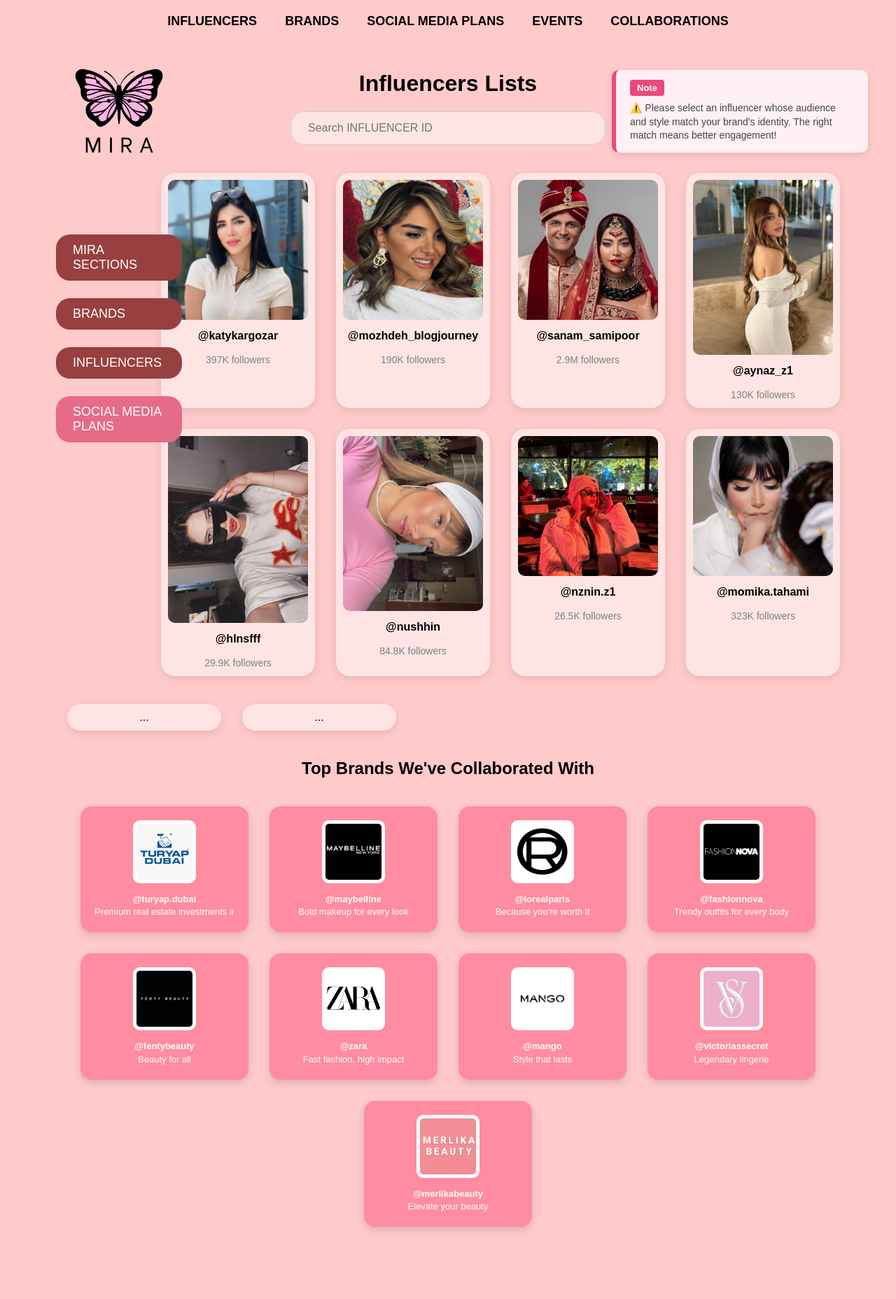
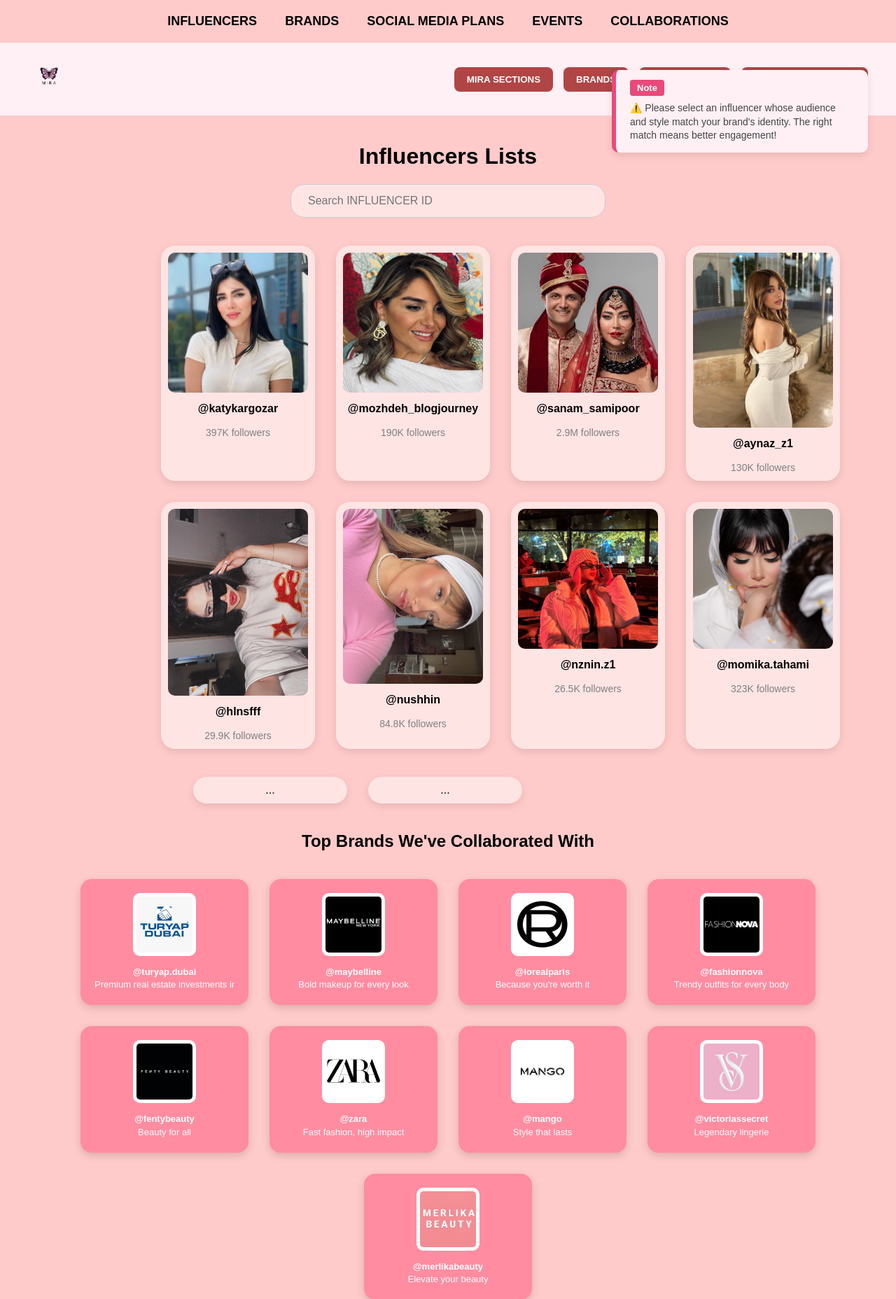
Before and after one commit to melikayar/socialmira, a Flask app: page / in a window 1280 px wide. Shown: the top 1856 px of the page at 70% size. Before the commit the page ends 1759 px from the top, so only its background shows below. Run offline with Flask 3, Linux system fonts and the light colour scheme.

Commit message:
Sidebar reduced size

```diff
--- a/app/static/css/home.css
+++ b/app/static/css/home.css
@@ -24,36 +24,30 @@
   /* Sol Menü */
   .sidebar {
   position: absolute;
-  top: 20px;
-  left: 20px;
+  top: 120px;
+  left: 10px;
   display: flex;
   flex-direction: column;
-  align-items: center;
-  gap: 25px;
+  gap: 8px;
+  z-index: 10;
 }
-
-.sidebar-logo {
-  width: 300px;
-  height: auto;
-  margin-bottom: -10px;
-}
-
 
 .sidebar button {
   background-color: #984040;
   color: white;
   border: none;
-    padding: 12px 24px;
-    border-radius: 20px;
-    font-size: 18px;
+  padding: 8px 14px;
+  border-radius: 12px;
+  font-size: 14px;
   cursor: pointer;
-    width: 180px;
+  width: 130px;
   text-align: left;
 }
 
 .sidebar button:last-child {
   background-color: #E66B88;
 }
+
 
   /* Başlık */
   h1 {
@@ -173,6 +167,9 @@
     border-radius: 10px;
 
 }
+.influencer-list {
+  margin-left: 180px; /* Sol menüye çarpmaması için boşluk */
+}
 
 .brand-list {
   display: flex;
@@ -187,9 +184,10 @@
   color: #333;
   margin-top: 5px;
   display: -webkit-box;
-  -webkit-line-clamp: 2;       /* En fazla 2 satır */
+ -webkit-line-clamp: 2;
  -webkit-box-orient: vertical;
   overflow: hidden;
+
   text-align: center;
 }
 
@@ -263,9 +261,10 @@
   margin: 0;
   line-height: 1.4;
   display: -webkit-box;
-  -webkit-line-clamp: 2;  /* En fazla 2 satır göster */
+ -webkit-line-clamp: 2;
  -webkit-box-orient: vertical;
  overflow: hidden;
+
 }
 .welcome-banner {
   background-color: #fff0f5;
@@ -284,3 +283,32 @@
   font-weight: bold;
   margin: 40px 0 20px;
 }
+.top-bar {
+  display: flex;
+  align-items: center;
+  justify-content: space-between;
+  padding: 20px 40px;
+  background-color: #fff0f5;
+  position: sticky;
+  top: 0;
+  z-index: 100;
+}
+
+.top-bar .logo img {
+  height: 60px;
+}
+
+.menu-buttons {
+  display: flex;
+  gap: 15px;
+}
+
+.menu-buttons button {
+  background-color: #b04545;
+  color: white;
+  padding: 10px 18px;
+  border: none;
+  border-radius: 8px;
+  font-weight: bold;
+  cursor: pointer;
+}
--- a/app/templates/home.html
+++ b/app/templates/home.html
@@ -28,13 +28,18 @@
   </div>
 
   <!-- Sol Menü (Sidebar) -->
-  <div class="sidebar">
-    <img src="{{ url_for('static', filename='images/miralogo.png') }}" alt="Mira Logo" class="sidebar-logo" />
+ <div class="top-bar">
+  <div class="logo">
+    <img src="{{ url_for('static', filename='images/miralogo.png') }}" alt="MIRA">
+  </div>
+  <div class="menu-buttons">
     <button>MIRA SECTIONS</button>
     <button>BRANDS</button>
     <button>INFLUENCERS</button>
     <button>SOCIAL MEDIA PLANS</button>
   </div>
+</div>
+
 
   <!-- Başlık -->
   <h1>Influencers Lists</h1>
```
Lines whose indentation alone changed are shown as unchanged.
